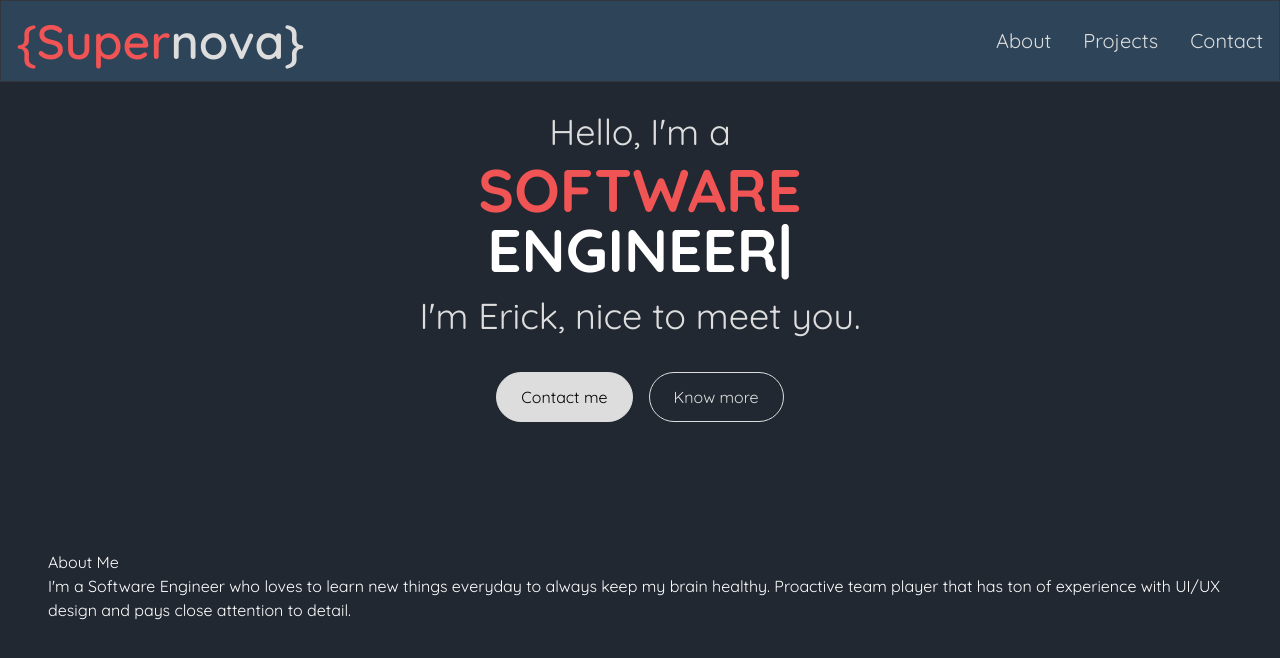
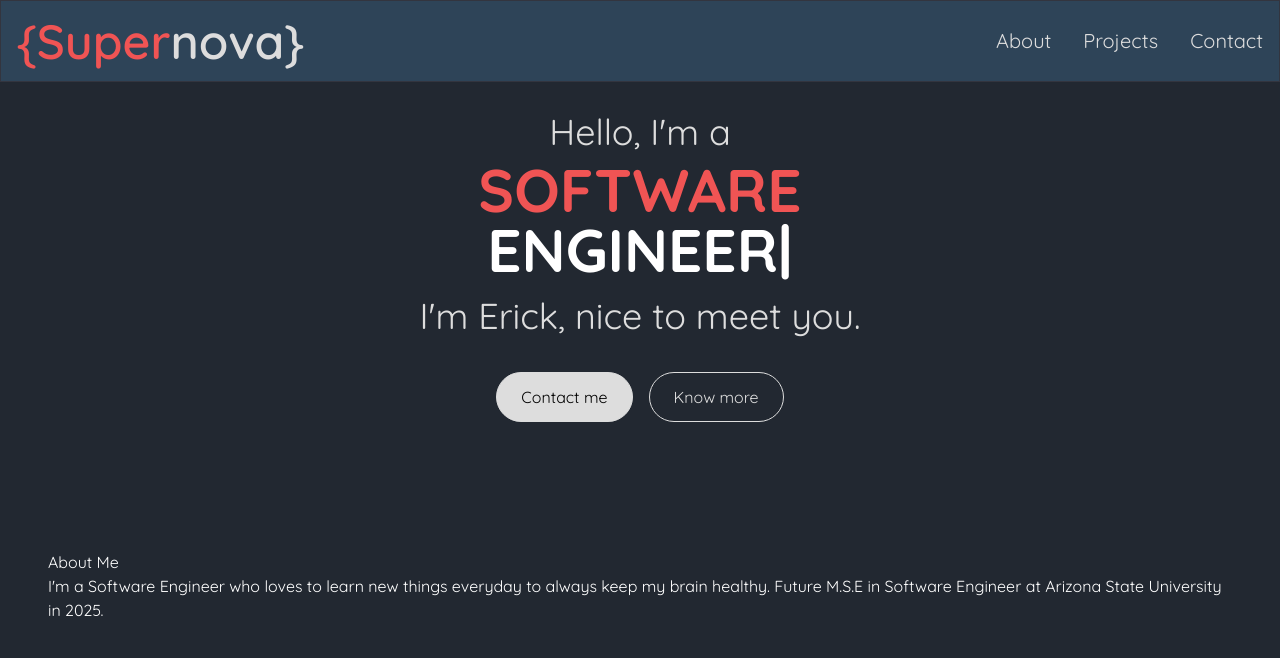
Before and after one commit to erick14117/next-portfolio, a Next.js app: page / in a window 1280 px wide. Shown: the top 658 px of the page. Built offline with nearby package versions, Linux system fonts and the light colour scheme.

Commit message:
1st commit

```diff
--- a/src/app/components/AboutSection.jsx
+++ b/src/app/components/AboutSection.jsx
@@ -11,8 +11,7 @@ About Me
         </h2>
         <p>
         I'm a Software Engineer who loves to learn new things everyday to always keep my
-        brain healthy. Proactive team player that has ton of experience with
-        UI/UX design and pays close attention to detail.
+        brain healthy. Future M.S.E in Software Engineer at Arizona State University in 2025.
         </p>
       </div>
     </section>
```
